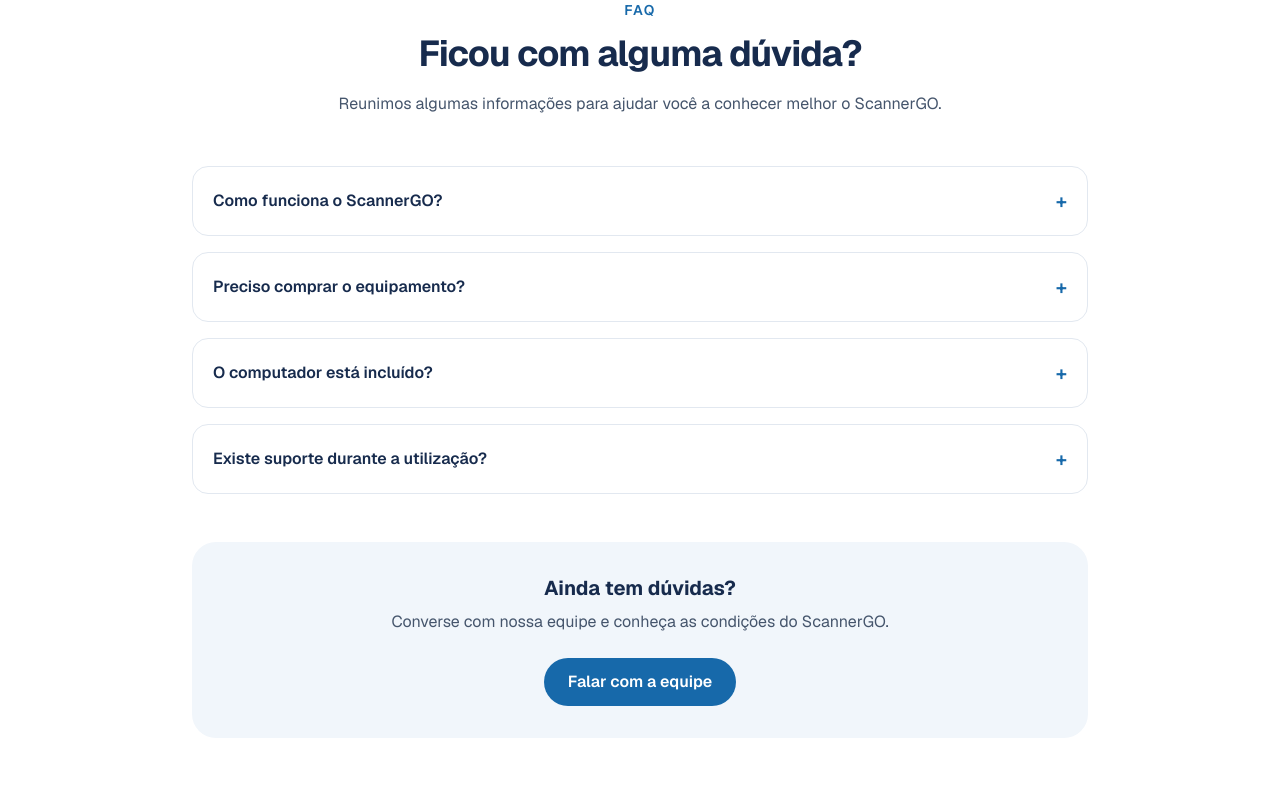
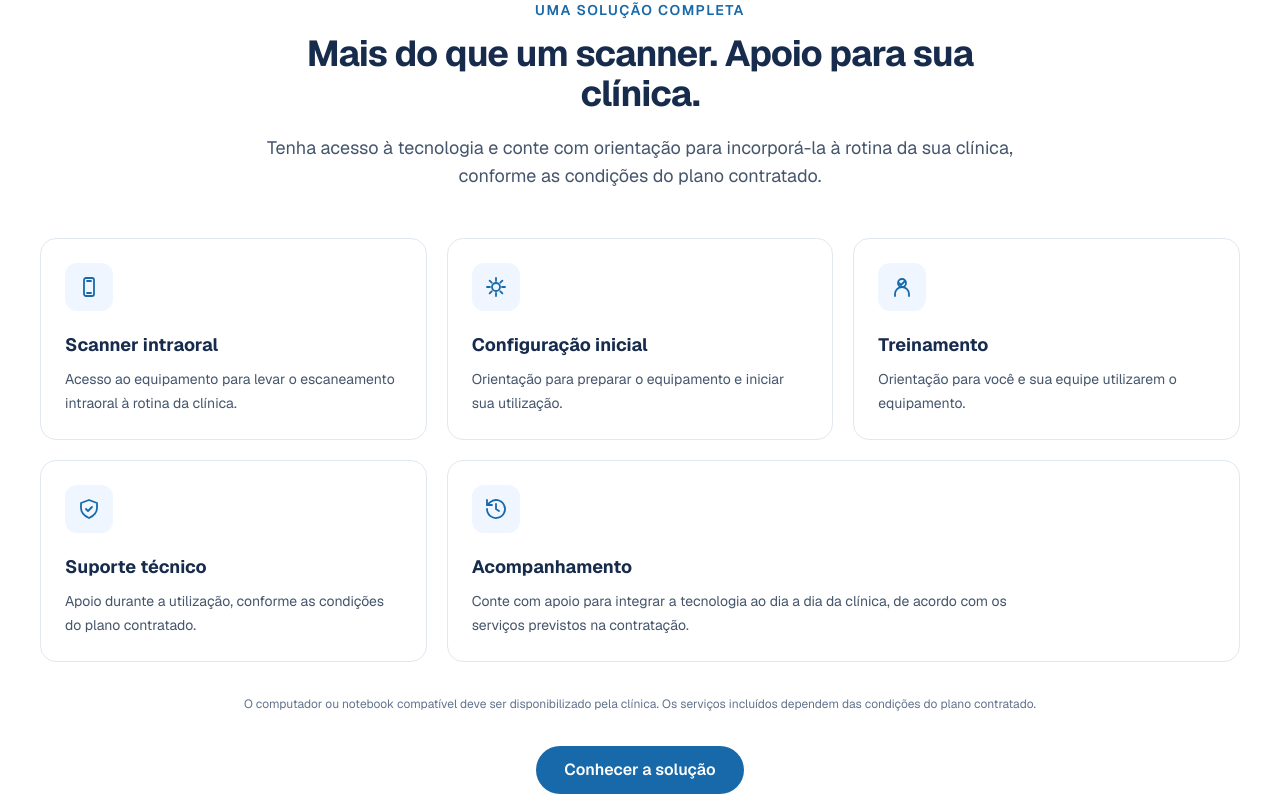
Before and after one commit to AnaBeat/scannergo, a Next.js app: page / in a window 1280 px wide. Shown: the part 3698-4500 px from the top of the page. Built offline with nearby package versions, Linux system fonts and the light colour scheme.

Commit message:
adiciona seção de itens incluídos na assinatura

```diff
--- a/app/page.tsx
+++ b/app/page.tsx
@@ -594,6 +594,184 @@ export default function Home() {
           </div>
         </section>
 
+        {/* O que está incluído */}
+        <section id="incluso" className="bg-white px-6 py-20 lg:px-10">
+          <div className="mx-auto max-w-7xl">
+            <div className="mx-auto max-w-3xl text-center">
+              <span className="text-sm font-semibold uppercase tracking-widest text-[#1769aa]">
+                Uma solução completa
+              </span>
+
+              <h2 className="mt-3 text-3xl font-bold tracking-tight text-[#172b4d] md:text-4xl">
+                Mais do que um scanner. Apoio para sua clínica.
+              </h2>
+
+              <p className="mt-5 text-base leading-7 text-slate-600 md:text-lg">
+                Tenha acesso à tecnologia e conte com orientação para
+                incorporá-la à rotina da sua clínica, conforme as condições do
+                plano contratado.
+              </p>
+            </div>
+
+            <div className="mt-12 grid gap-5 sm:grid-cols-2 lg:grid-cols-3">
+              <div className="rounded-2xl border border-slate-200 p-6 transition hover:-translate-y-1 hover:border-[#1769aa]/50 hover:shadow-md">
+                <div className="flex h-12 w-12 items-center justify-center rounded-xl bg-blue-50 text-[#1769aa]">
+                  <svg
+                    viewBox="0 0 24 24"
+                    fill="none"
+                    stroke="currentColor"
+                    strokeWidth="1.8"
+                    className="h-6 w-6"
+                    aria-hidden="true"
+                  >
+                    <rect x="7" y="3" width="10" height="18" rx="2" />
+                    <path strokeLinecap="round" d="M10 6h4M10 18h4" />
+                  </svg>
+                </div>
+                <h3 className="mt-5 text-lg font-bold text-[#172b4d]">
+                  Scanner intraoral
+                </h3>
+                <p className="mt-2 text-sm leading-6 text-slate-600">
+                  Acesso ao equipamento para levar o escaneamento intraoral à
+                  rotina da clínica.
+                </p>
+              </div>
+
+              <div className="rounded-2xl border border-slate-200 p-6 transition hover:-translate-y-1 hover:border-[#1769aa]/50 hover:shadow-md">
+                <div className="flex h-12 w-12 items-center justify-center rounded-xl bg-blue-50 text-[#1769aa]">
+                  <svg
+                    viewBox="0 0 24 24"
+                    fill="none"
+                    stroke="currentColor"
+                    strokeWidth="1.8"
+                    className="h-6 w-6"
+                    aria-hidden="true"
+                  >
+                    <path
+                      strokeLinecap="round"
+                      strokeLinejoin="round"
+                      d="M12 3v3m0 12v3M3 12h3m12 0h3M5.6 5.6l2.1 2.1m8.6 8.6 2.1 2.1m0-12.8-2.1 2.1m-8.6 8.6-2.1 2.1"
+                    />
+                    <circle cx="12" cy="12" r="4" />
+                  </svg>
+                </div>
+                <h3 className="mt-5 text-lg font-bold text-[#172b4d]">
+                  Configuração inicial
+                </h3>
+                <p className="mt-2 text-sm leading-6 text-slate-600">
+                  Orientação para preparar o equipamento e iniciar sua
+                  utilização.
+                </p>
+              </div>
+
+              <div className="rounded-2xl border border-slate-200 p-6 transition hover:-translate-y-1 hover:border-[#1769aa]/50 hover:shadow-md">
+                <div className="flex h-12 w-12 items-center justify-center rounded-xl bg-blue-50 text-[#1769aa]">
+                  <svg
+                    viewBox="0 0 24 24"
+                    fill="none"
+                    stroke="currentColor"
+                    strokeWidth="1.8"
+                    className="h-6 w-6"
+                    aria-hidden="true"
+                  >
+                    <circle cx="12" cy="8" r="4" />
+                    <path
+                      strokeLinecap="round"
+                      strokeLinejoin="round"
+                      d="M5 21v-2a7 7 0 0 1 14 0v2M9 8l2 2 4-4"
+                    />
+                  </svg>
+                </div>
+                <h3 className="mt-5 text-lg font-bold text-[#172b4d]">
+                  Treinamento
+                </h3>
+                <p className="mt-2 text-sm leading-6 text-slate-600">
+                  Orientação para você e sua equipe utilizarem o equipamento.
+                </p>
+              </div>
+
+              <div className="rounded-2xl border border-slate-200 p-6 transition hover:-translate-y-1 hover:border-[#1769aa]/50 hover:shadow-md">
+                <div className="flex h-12 w-12 items-center justify-center rounded-xl bg-blue-50 text-[#1769aa]">
+                  <svg
+                    viewBox="0 0 24 24"
+                    fill="none"
+                    stroke="currentColor"
+                    strokeWidth="1.8"
+                    className="h-6 w-6"
+                    aria-hidden="true"
+                  >
+                    <path
+                      strokeLinecap="round"
+                      strokeLinejoin="round"
+                      d="M12 3 4 6v5c0 5 3.5 8 8 10 4.5-2 8-5 8-10V6l-8-3Z"
+                    />
+                    <path
+                      strokeLinecap="round"
+                      strokeLinejoin="round"
+                      d="m9 12 2 2 4-4"
+                    />
+                  </svg>
+                </div>
+                <h3 className="mt-5 text-lg font-bold text-[#172b4d]">
+                  Suporte técnico
+                </h3>
+                <p className="mt-2 text-sm leading-6 text-slate-600">
+                  Apoio durante a utilização, conforme as condições do plano
+                  contratado.
+                </p>
+              </div>
+
+              <div className="rounded-2xl border border-slate-200 p-6 transition hover:-translate-y-1 hover:border-[#1769aa]/50 hover:shadow-md sm:col-span-2 lg:col-span-2">
+                <div className="flex h-12 w-12 items-center justify-center rounded-xl bg-blue-50 text-[#1769aa]">
+                  <svg
+                    viewBox="0 0 24 24"
+                    fill="none"
+                    stroke="currentColor"
+                    strokeWidth="1.8"
+                    className="h-6 w-6"
+                    aria-hidden="true"
+                  >
+                    <path
+                      strokeLinecap="round"
+                      strokeLinejoin="round"
+                      d="M3 12a9 9 0 1 0 3-6.7L3 8"
+                    />
+                    <path
+                      strokeLinecap="round"
+                      strokeLinejoin="round"
+                      d="M3 3v5h5m4-1v5l3 2"
+                    />
+                  </svg>
+                </div>
+                <h3 className="mt-5 text-lg font-bold text-[#172b4d]">
+                  Acompanhamento
+                </h3>
+                <p className="mt-2 max-w-xl text-sm leading-6 text-slate-600">
+                  Conte com apoio para integrar a tecnologia ao dia a dia da
+                  clínica, de acordo com os serviços previstos na contratação.
+                </p>
+              </div>
+            </div>
+
+            <p className="mt-8 text-center text-xs leading-5 text-slate-500">
+              O computador ou notebook compatível deve ser disponibilizado pela
+              clínica. Os serviços incluídos dependem das condições do plano
+              contratado.
+            </p>
+
+            <div className="mt-8 text-center">
+              <a
+                href="https://wa.me/5562981720585"
+                target="_blank"
+                rel="noopener noreferrer"
+                className="inline-flex rounded-full bg-[#1769aa] px-7 py-3 font-semibold text-white! transition hover:bg-[#105487]"
+              >
+                Conhecer a solução
+              </a>
+            </div>
+          </div>
+        </section>
+
         {/* Dúvidas frequentes */}
         <section id="duvidas" className="bg-white px-6 py-20 lg:px-10">
           <div className="mx-auto max-w-4xl">
```
